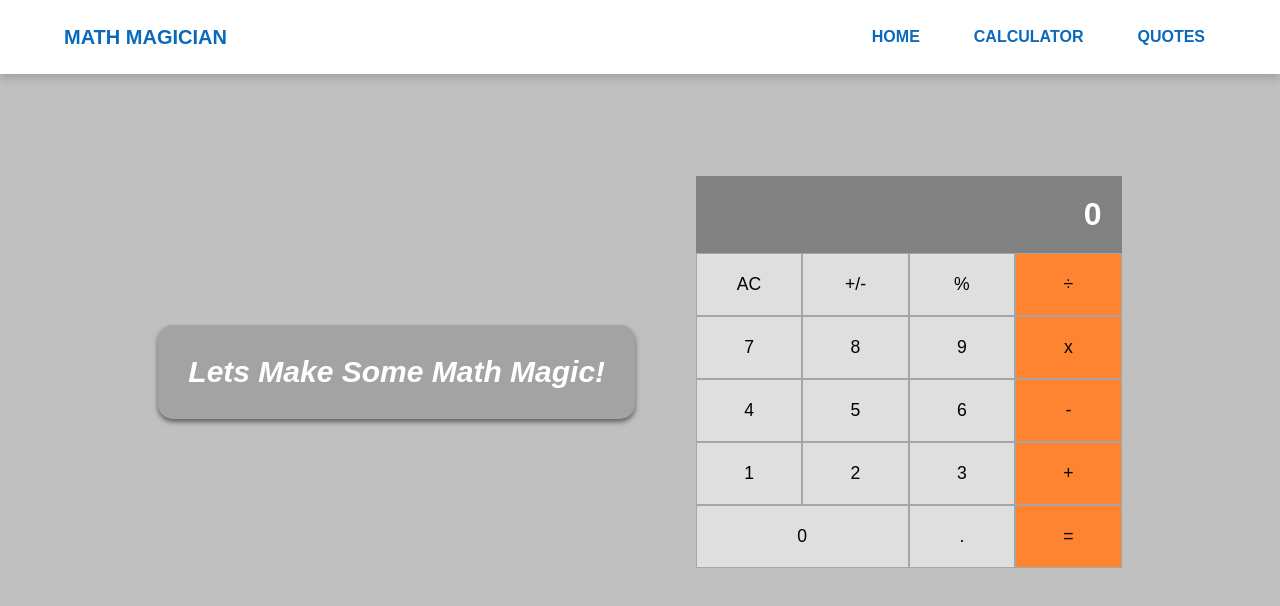
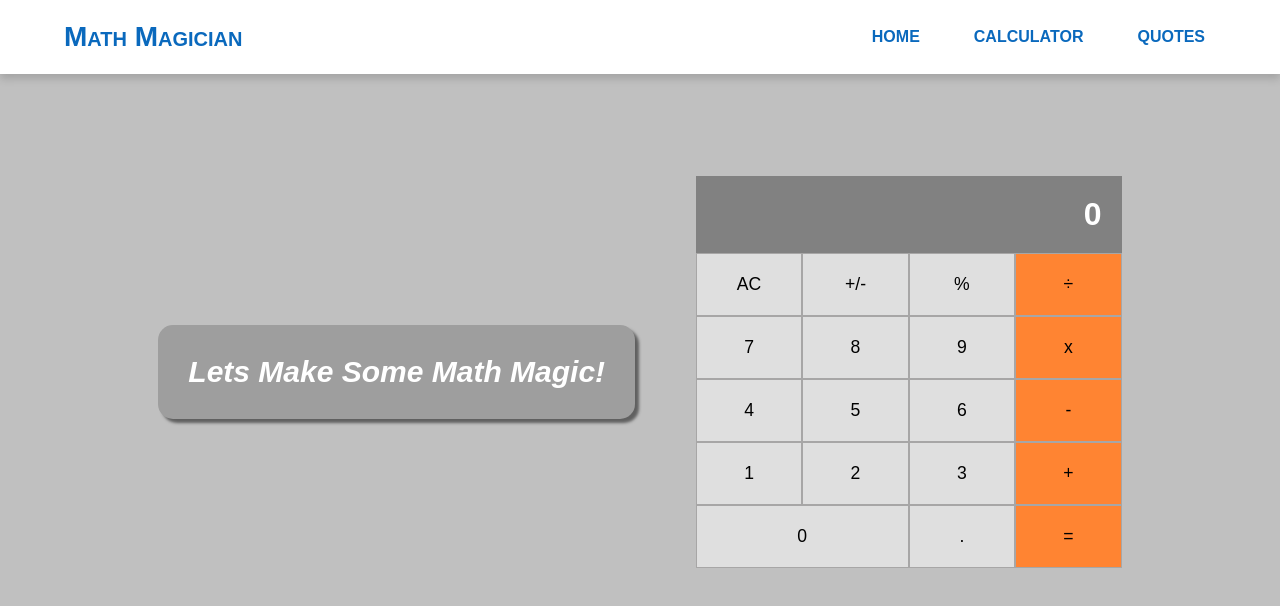
Before and after one commit to davidolanrewaju/math-magician, a React (Create React App) app: page /calculator in a window 1280 px wide. Shown: the top 606 px of the page. Built offline with nearby package versions, Linux system fonts and the light colour scheme; a web font is replaced by a local one.

Commit message:
Update styles

```diff
--- a/src/components/Calculator.css
+++ b/src/components/Calculator.css
@@ -11,14 +11,14 @@
 }
 
 .side_text p {
-  background-color: #a3a3a3;
+  background-color: #9e9e9e;
   color: white;
   margin: 0;
   font-size: 30px;
   font-weight: 900;
   font-style: italic;
   padding: 30px;
-  box-shadow: rgba(0, 0, 0, 0.5) 0 3px 5px;
+  box-shadow: rgba(0, 0, 0, 0.5) 4px 4px 3px;
   border-radius: 15px;
 }
 
--- a/src/components/Navbar.css
+++ b/src/components/Navbar.css
@@ -12,9 +12,9 @@ nav {
 
 .logo {
   text-decoration: none;
-  text-transform: uppercase;
-  font-weight: 800;
-  font-size: 20px;
+  font-variant: small-caps;
+  font-weight: 900;
+  font-size: 28px;
   color: rgb(10, 105, 189);
 }
 
```
